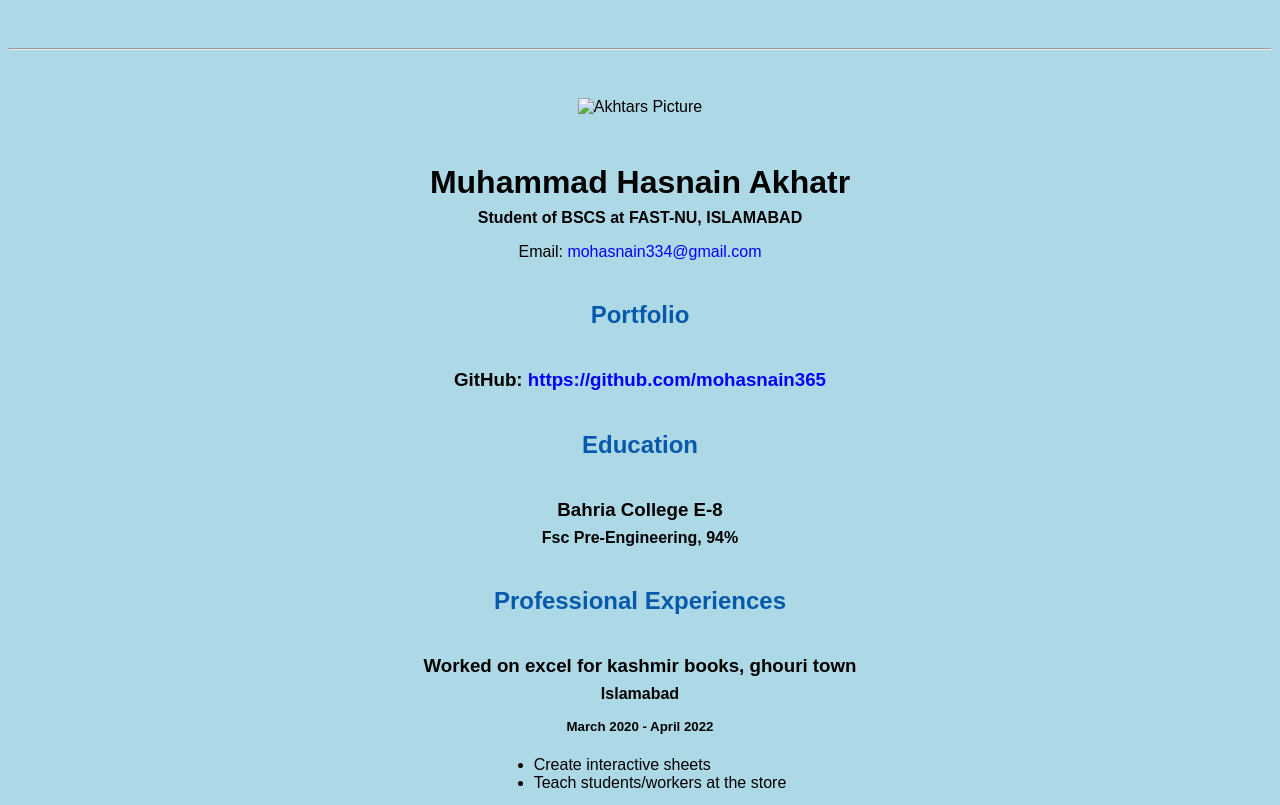
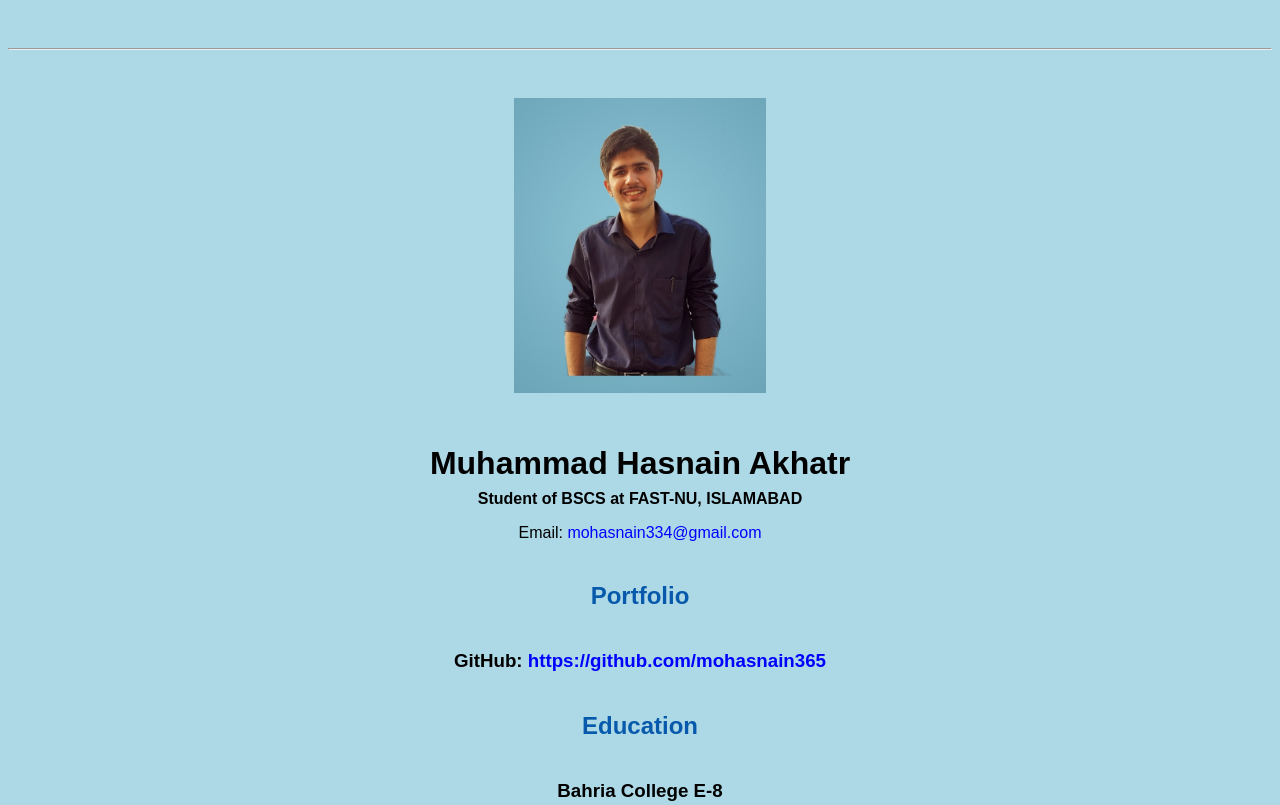
Before and after one commit to mohasnain365/mohasnain365.github.io, a plain HTML site: page resume.html in a window 1280 px wide. Shown: the top 805 px of the page. Drawn offline with Linux system fonts and the light colour scheme.

Commit message:
Update resume.html

```diff
--- a/resume.html
+++ b/resume.html
@@ -17,7 +17,7 @@
   <body>
     <hr>
 
-    <img src="FAST ID 2.jpg" alt="Akhtars Picture" width="20%">
+    <img src="images/FAST ID 2.jpg" alt="Akhtars Picture" width="20%">
 
     <h1>Muhammad Hasnain Akhatr</h1>
     <h4>Student of BSCS at FAST-NU, ISLAMABAD</h4>
```
